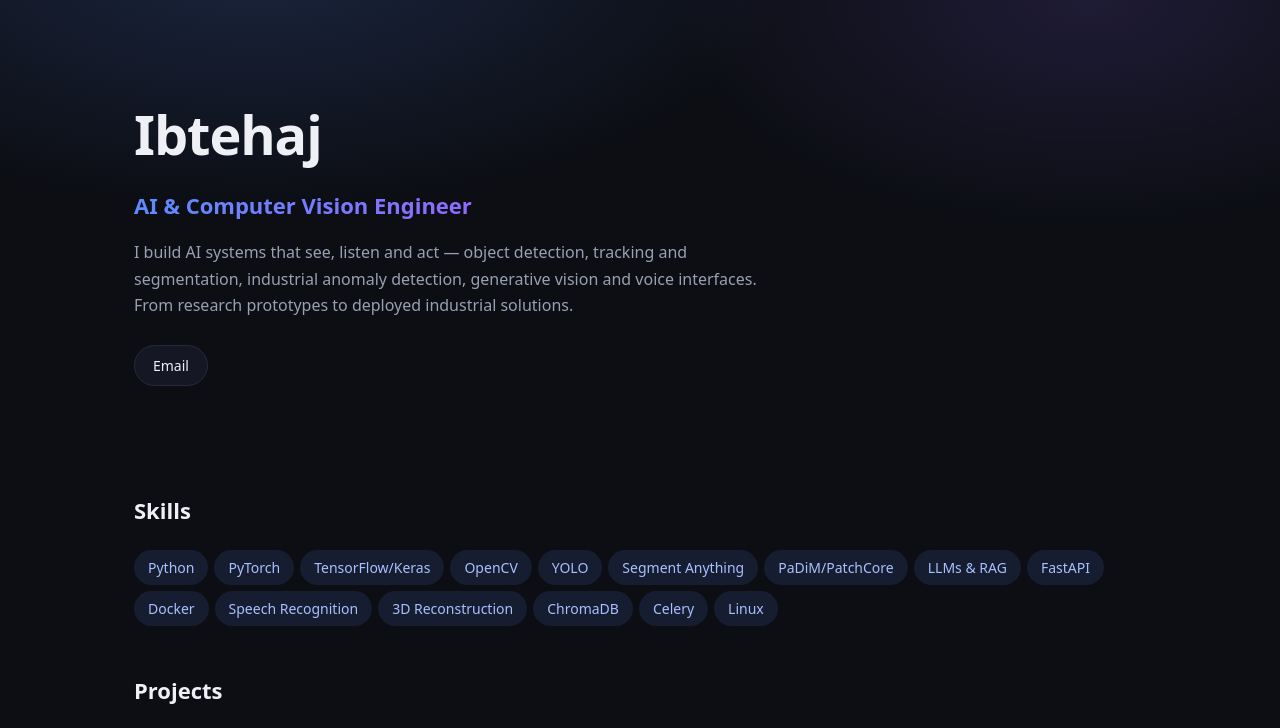
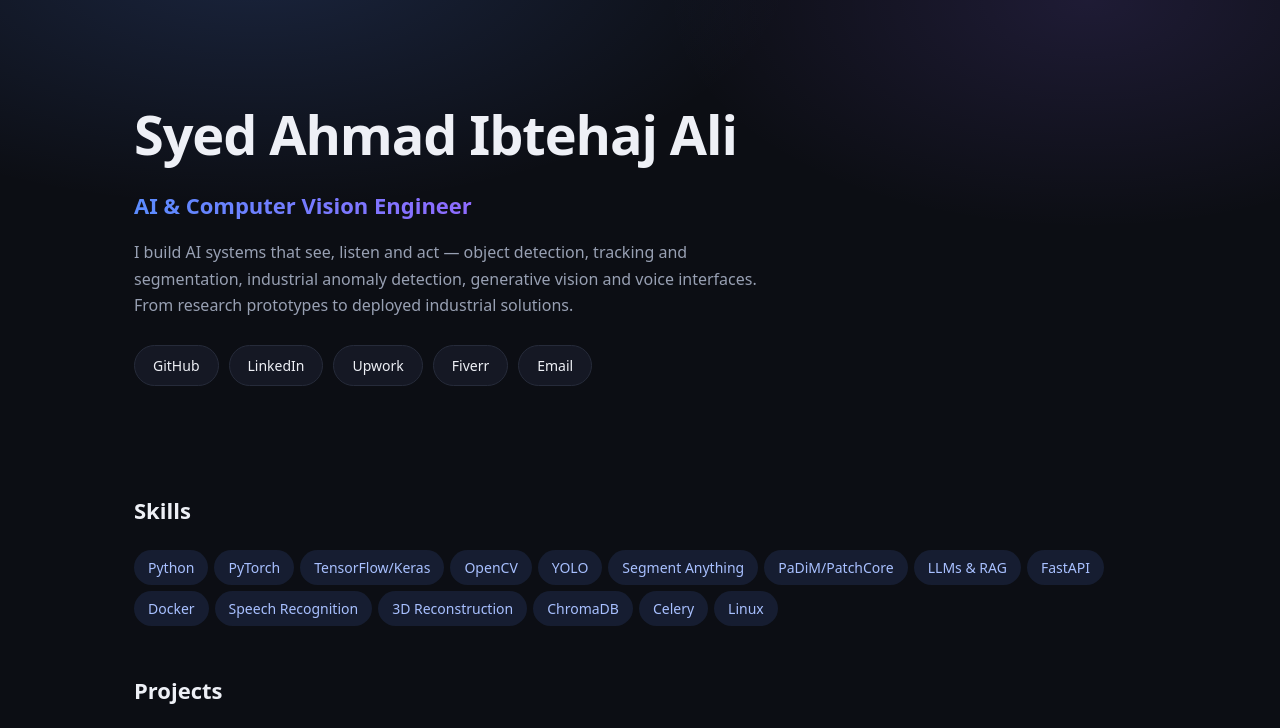
Before and after one commit to ibtehajali67/ibtehajali67.github.io, a plain HTML site: page index.html in a window 1280 px wide. Shown: the top 728 px of the page. Drawn offline with Linux system fonts and the light colour scheme.

Commit message:
Update portfolio: full name, profile links, standalone app
Co-Authored-By: Claude Fable 5 <noreply@anthropic.com>

```diff
--- a/index.html
+++ b/index.html
@@ -3,7 +3,7 @@
 <head>
 <meta charset="utf-8">
 <meta name="viewport" content="width=device-width, initial-scale=1">
-<title>Ibtehaj — Portfolio</title>
+<title>Syed Ahmad Ibtehaj Ali — Portfolio</title>
 <meta name="description" content="AI &amp; Computer Vision Engineer">
 <style>
   :root {
@@ -65,18 +65,18 @@
 </head>
 <body>
   <div class="hero"><div class="wrap">
-    <h1>Ibtehaj</h1>
+    <h1>Syed Ahmad Ibtehaj Ali</h1>
     <div class="headline">AI &amp; Computer Vision Engineer</div>
     <p class="bio">I build AI systems that see, listen and act — object detection, tracking and segmentation, industrial anomaly detection, generative vision and voice interfaces. From research prototypes to deployed industrial solutions.</p>
 
-    <div class="plinks"><a class="plink" href="mailto:expandalpha975@gmail.com" target="_blank" rel="noopener">Email</a></div>
+    <div class="plinks"><a class="plink" href="https://github.com/ibtehajali67" target="_blank" rel="noopener">GitHub</a><a class="plink" href="https://www.linkedin.com/in/syed-ahmad-ibtehaj-ali/" target="_blank" rel="noopener">LinkedIn</a><a class="plink" href="https://www.upwork.com/freelancers/~01fa48d533c5a8c388" target="_blank" rel="noopener">Upwork</a><a class="plink" href="https://www.fiverr.com/ibtihajali" target="_blank" rel="noopener">Fiverr</a><a class="plink" href="mailto:expandalpha975@gmail.com" target="_blank" rel="noopener">Email</a></div>
   </div></div>
   <div class="wrap">
     <h2>Skills</h2><div class="techrow skillrow"><span class="tech">Python</span><span class="tech">PyTorch</span><span class="tech">TensorFlow/Keras</span><span class="tech">OpenCV</span><span class="tech">YOLO</span><span class="tech">Segment Anything</span><span class="tech">PaDiM/PatchCore</span><span class="tech">LLMs &amp; RAG</span><span class="tech">FastAPI</span><span class="tech">Docker</span><span class="tech">Speech Recognition</span><span class="tech">3D Reconstruction</span><span class="tech">ChromaDB</span><span class="tech">Celery</span><span class="tech">Linux</span></div>
     <h2>Projects</h2>
     <div class="grid">
       <article class="project">
-        <div class="thumb"><img src="assets/proj_13_1783982496.png" alt="Expand AI — Booth Design Platform" loading="lazy"></div>
+        <div class="thumb"><img src="assets/proj_expandai_cover.png" alt="Expand AI — Booth Design Platform" loading="lazy"></div>
         <div class="pbody">
           <h3>Expand AI — Booth Design Platform</h3>
           <p>AI platform for the exhibition industry: reads a client brief, RFP document or reference image and generates complete exhibition booth design concepts, plus automated presentation and financial-proposal generation. Built with LLMs, retrieval-augmented generation over documents, and an async generation pipeline.</p>
@@ -211,6 +211,6 @@
         </div>
       </article></div>
   </div>
-  <footer>© Ibtehaj</footer>
+  <footer>© Syed Ahmad Ibtehaj Ali</footer>
 </body>
 </html>
```
Also changed, not shown: assets/proj_expandai_cover.png (renamed from assets/proj_13_1783982496.png).
